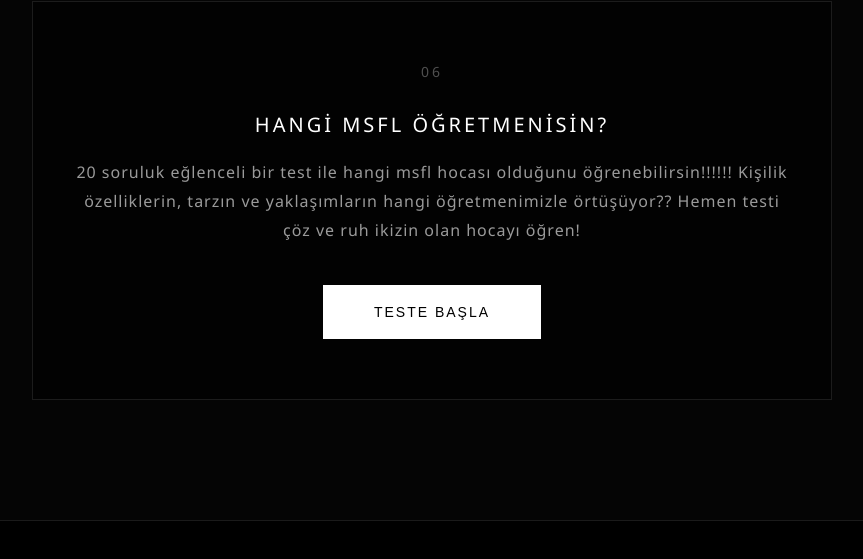
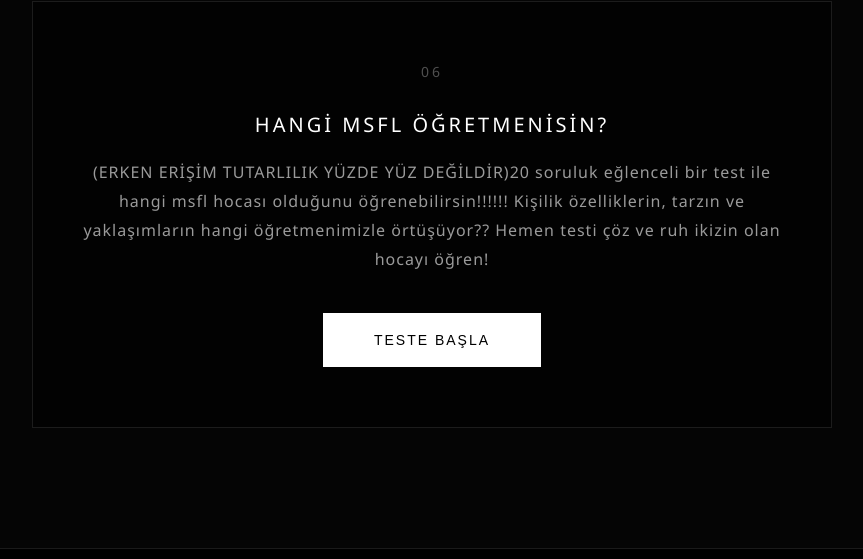
Before and after one commit to mustawtfa/mustafaaffet, a plain HTML site: page index.html in a window 1280 px wide. Shown: the part 2968-3527 px from the top of the page, without its empty margins (208-1071 px from the left). Drawn offline with Linux system fonts and the light colour scheme.

Commit message:
Update index.html

```diff
--- a/index.html
+++ b/index.html
@@ -145,7 +145,7 @@
                 <div class="feature-number">06</div>
                 <div class="feature-title">Hangi MSFL Öğretmenisin?</div>
                 <p class="feature-desc" style="font-size: 16px; line-height: 1.8; margin-bottom: 40px;">
-                    20 soruluk eğlenceli bir test ile hangi msfl hocası olduğunu öğrenebilirsin!!!!!!
+                    (ERKEN ERİŞİM TUTARLILIK YÜZDE YÜZ DEĞİLDİR)20 soruluk eğlenceli bir test ile hangi msfl hocası olduğunu öğrenebilirsin!!!!!!
                     Kişilik özelliklerin, tarzın ve yaklaşımların hangi öğretmenimizle örtüşüyor??
                     Hemen testi çöz ve ruh ikizin olan hocayı öğren!
                 </p>
```
